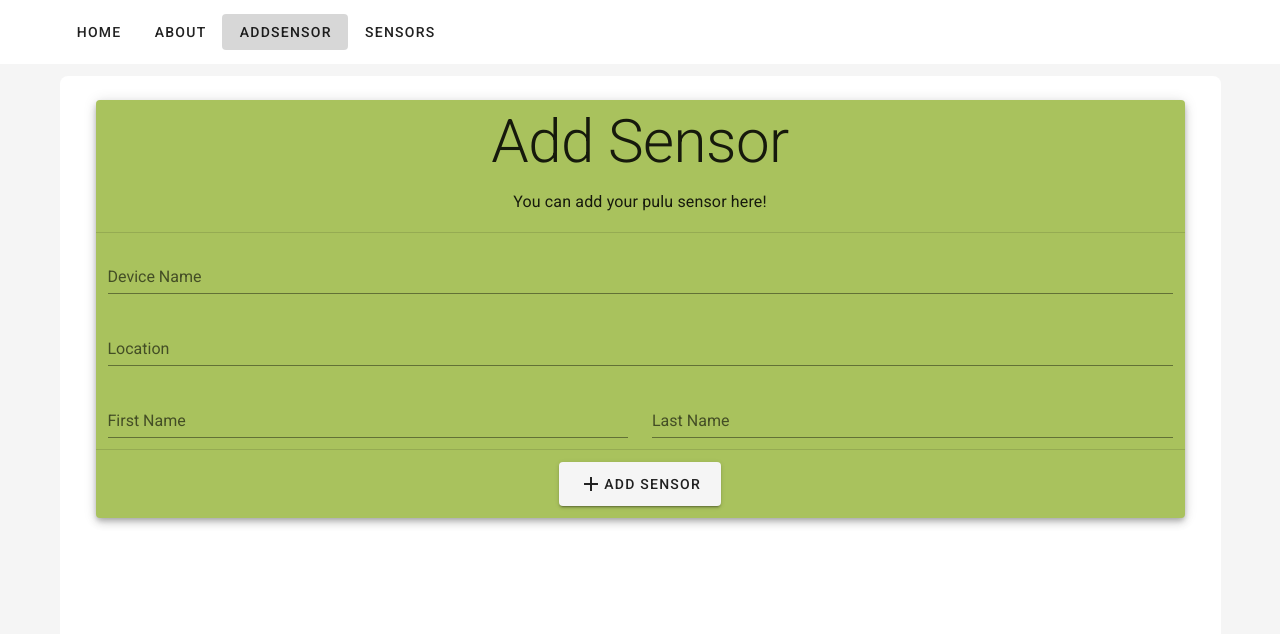
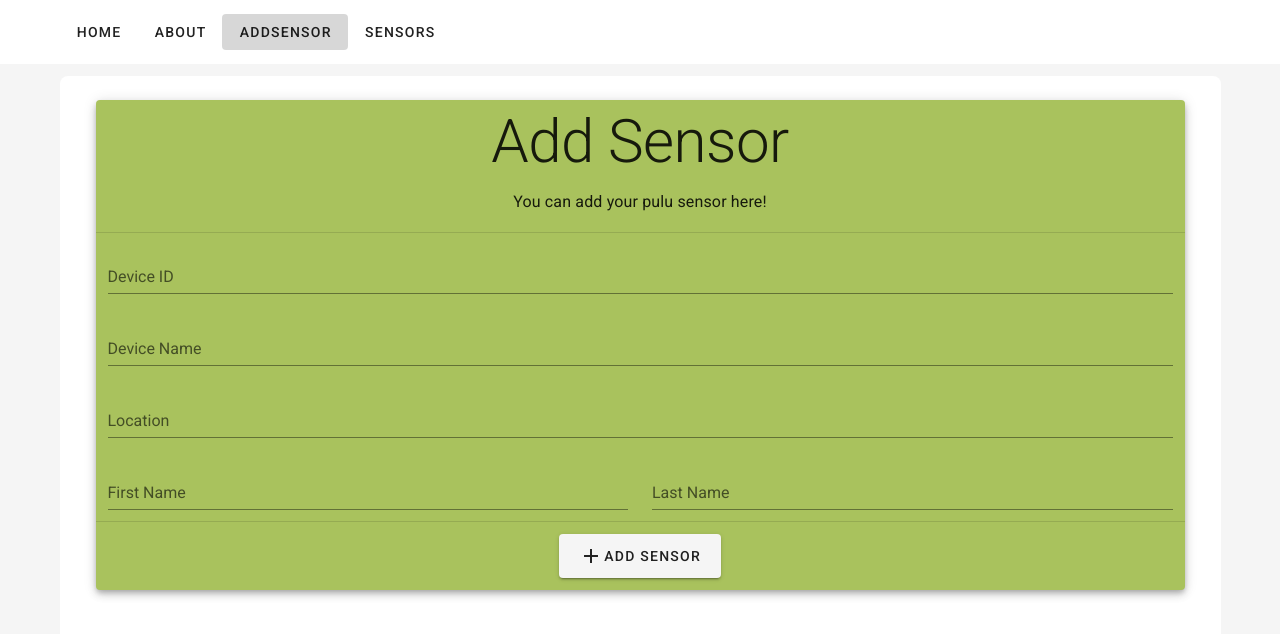
Before and after one commit to vives-projectwerk-2021/VueFrontendWebApp, a Vue app: page /addSensor in a window 1280 px wide. Shown: the top 634 px of the page. Built offline with nearby package versions, Linux system fonts and the light colour scheme; a web font is replaced by a local one; what vue-ellipse-progress would draw is missing.

Commit message:
Added device-id

```diff
--- a/src/components/AddSensorPage.vue
+++ b/src/components/AddSensorPage.vue
@@ -15,7 +15,19 @@
         <v-row>
           <v-col>
             <v-text-field
+              label="Device ID"
+              :rules="[rules.required]"
+              hide-details="auto"
+              v-model="deviceid"
+            ></v-text-field>
+          </v-col>
+        </v-row>
+
+        <v-row>
+          <v-col>
+            <v-text-field
               label="Device Name"
+              :rules="[rules.required]"
               hide-details="auto"
               v-model="devicename"
             ></v-text-field>
@@ -26,6 +38,7 @@
           <v-col>
             <v-text-field
               label="Location"
+              :rules="[rules.required]"
               hide-details="auto"
               v-model="location"
             ></v-text-field>
@@ -36,6 +49,7 @@
           <v-col>
             <v-text-field
               label="First Name"
+              :rules="[rules.required]"
               hide-details="auto"
               v-model="firstname"
             ></v-text-field>
@@ -43,6 +57,7 @@
           <v-col>
             <v-text-field
               label="Last Name"
+              :rules="[rules.required]"
               hide-details="auto"
               v-model="lastname"
             ></v-text-field>
@@ -63,10 +78,10 @@
       </v-row>
     </v-card>
 
-    <v-snackbar v-model="snackbar">
+    <v-snackbar v-model="snackbar" :color="snackbarcolor">
       {{ snackbarText }}
       <template v-slot:action="{ attrs }">
-        <v-btn color="#A9C25D" text v-bind="attrs" @click="snackbar = false">
+        <v-btn text v-bind="attrs" @click="snackbar = false">
           Close
         </v-btn>
       </template>
@@ -81,18 +96,24 @@ export default {
   name: "AddSensorPage",
   data() {
     return {
+      deviceid: "",
       devicename: "",
       location: "",
       firstname: "",
       lastname: "",
 
       snackbar: false,
+      snackbarcolor: "success",
       snackbarText: "",
+      rules: {
+        required: (value) => !!value || "Required.",
+      },
     };
   },
   methods: {
     sendData() {
       if (
+        this.deviceid == "" ||
         this.devicename == "" ||
         this.location == "" ||
         this.firstname == "" ||
@@ -103,6 +124,7 @@ export default {
         this.snackbarText = `The device: ${this.devicename} has been created!`;
 
         let json = {
+          deviceid: this.deviceid,
           devicename: this.devicename,
           location: this.location,
           firstname: this.firstname,
```
